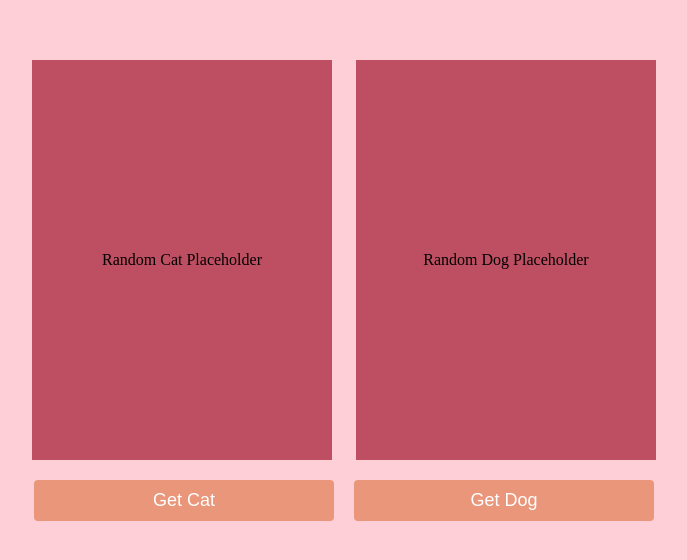
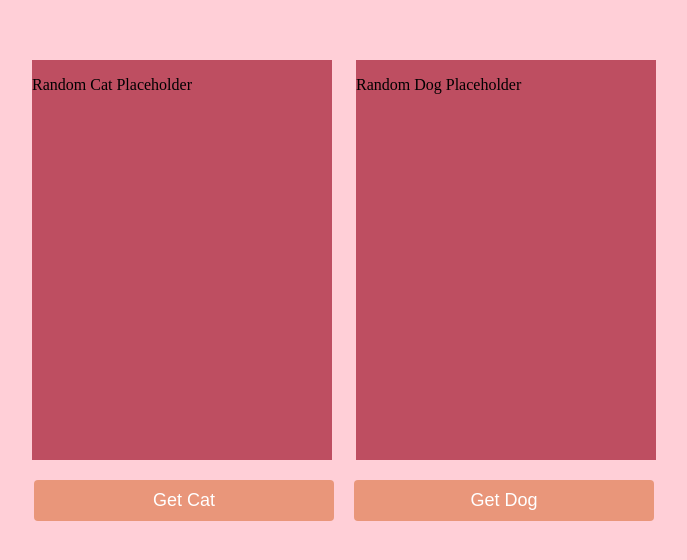
Before and after one commit to saranyakannan-v/API-Sprint, a plain HTML site: page index.html in a window 1280 px wide. Shown: the part 110-670 px from the top of the page, without its empty margins (296-983 px from the left). Drawn offline with Linux system fonts and the light colour scheme.

Commit message:
API data

```diff
--- a/style.css
+++ b/style.css
@@ -17,7 +17,7 @@ body {
 
 .result {
     background-color: rgb(190, 78, 97);
-    display: inline-flex;
+    display: inline-block;
     align-items: center;
     justify-content: center;
     margin: 10px;
```
